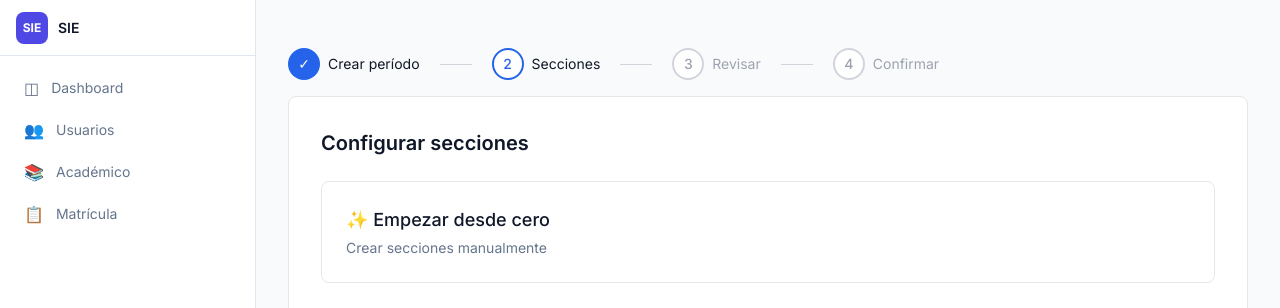
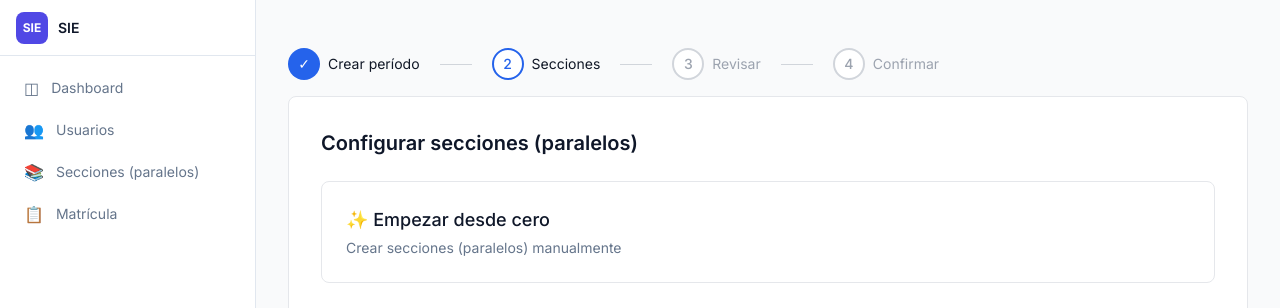
Before and after one commit to pag6606/sie-mvp, a React (Vite) app in the folder frontend/: page /admin/periodos/1/clonar in a window 1280 px wide. Shown: the top 308 px of the page. Built offline with nearby package versions, Linux system fonts and the light colour scheme; no server answers.

Commit message:
feat: clarify "sección" as "sección (paralelo)" throughout UI

```diff
--- a/frontend/src/components/AppLayout.tsx
+++ b/frontend/src/components/AppLayout.tsx
@@ -12,11 +12,11 @@ const NAV_ITEMS: Record<string, NavItem[]> = {
   admin: [
     { label: 'Dashboard', icon: '◫', href: '/admin' },
     { label: 'Usuarios', icon: '👥', href: '/admin/usuarios' },
-    { label: 'Académico', icon: '📚', href: '/admin/secciones' },
+    { label: 'Secciones (paralelos)', icon: '📚', href: '/admin/secciones' },
     { label: 'Matrícula', icon: '📋', href: '/admin/matricula' },
   ],
   docente: [
-    { label: 'Mis Secciones', icon: '📖', href: '/docente' },
+    { label: 'Mis Secciones (paralelos)', icon: '📖', href: '/docente' },
   ],
   estudiante: [
     { label: 'Mi Panel', icon: '🎓', href: '/estudiante' },
--- a/frontend/src/pages/admin/AdminDashboard.tsx
+++ b/frontend/src/pages/admin/AdminDashboard.tsx
@@ -19,7 +19,7 @@ ChartJS.register(CategoryScale, LinearScale, PointElement, LineElement, Filler,
 
 const KPI_CARDS = [
   { key: 'totalEstudiantes' as const, label: 'Estudiantes', icon: '👥', color: 'text-primary' },
-  { key: 'seccionesActivas' as const, label: 'Secciones activas', icon: '📚', color: 'text-success' },
+  { key: 'seccionesActivas' as const, label: 'Secciones activas (paralelos)', icon: '📚', color: 'text-success' },
   { key: 'porcentajeAsistencia' as const, label: '% Asistencia', icon: '📊', color: 'text-warning', suffix: '%' },
 ]
 
@@ -162,7 +162,7 @@ export default function AdminDashboard() {
             </h2>
             <p className="mt-2 text-muted-foreground">
               {periodo && periodo.estado !== 'BORRADOR'
-                ? 'Crea secciones, asigna docentes y abre la matrícula en 4 pasos'
+                ? 'Crea secciones (paralelos), asigna docentes y abre la matrícula en 4 pasos'
                 : 'Configura tu primer período académico en 4 pasos guiados'}
             </p>
             <button
--- a/frontend/src/pages/admin/ClonarSecciones.tsx
+++ b/frontend/src/pages/admin/ClonarSecciones.tsx
@@ -48,7 +48,7 @@ export default function ClonarSecciones() {
         <ProgressBar steps={STEPS} current={1} />
 
         <div className="rounded-lg border bg-card p-8">
-          <h2 className="mb-6 text-xl font-semibold text-foreground">Configurar secciones</h2>
+          <h2 className="mb-6 text-xl font-semibold text-foreground">Configurar secciones (paralelos)</h2>
 
           {periodoAnterior ? (
             <button
@@ -69,10 +69,10 @@ export default function ClonarSecciones() {
             className="w-full cursor-pointer rounded-lg border border-gray-200 p-6 text-left hover:border-gray-400"
           >
             <p className="text-lg font-medium text-foreground"><span aria-hidden="true">✨</span> Empezar desde cero</p>
-            <p className="mt-1 text-sm text-muted-foreground">Crear secciones manualmente</p>
+            <p className="mt-1 text-sm text-muted-foreground">Crear secciones (paralelos) manualmente</p>
           </button>
 
-          {mutation.isPending && <p className="mt-4 text-center text-primary">Clonando secciones...</p>}
+          {mutation.isPending && <p className="mt-4 text-center text-primary">Clonando secciones (paralelos)...</p>}
         </div>
       </div>
     </AppLayout>
--- a/frontend/src/pages/admin/ConfirmarApertura.tsx
+++ b/frontend/src/pages/admin/ConfirmarApertura.tsx
@@ -30,12 +30,12 @@ export default function ConfirmarApertura() {
         <div className="rounded-lg border bg-card p-8 text-center">
           <div className="mb-6 text-4xl" aria-hidden="true">✅</div>
           <h2 className="text-xl font-semibold text-foreground">Período listo</h2>
-          <p className="mt-2 text-muted-foreground">Todos los pasos completados. Las secciones están configuradas.</p>
+          <p className="mt-2 text-muted-foreground">Todos los pasos completados. Las secciones (paralelos) están configuradas.</p>
 
           <div className="mt-8 rounded-lg border border-amber-200 bg-amber-50 p-4 text-left">
             <p className="text-sm font-medium text-amber-800">⚠️ Al abrir el período:</p>
             <ul className="mt-2 space-y-1 text-sm text-amber-700">
-              <li>• Las secciones estarán disponibles para matrícula</li>
+              <li>• Las secciones (paralelos) estarán disponibles para matrícula</li>
               <li>• Los estudiantes podrán matricularse</li>
               <li>• Esta acción no se puede deshacer</li>
             </ul>
--- a/frontend/src/pages/admin/DashboardCierres.tsx
+++ b/frontend/src/pages/admin/DashboardCierres.tsx
@@ -74,14 +74,14 @@ export default function DashboardCierres() {
             </div>
             {cierres.length === 0 ? (
               <div className="rounded-lg border bg-card p-12 text-center">
-                <p className="text-lg text-muted-foreground">No hay secciones en este período</p>
+                <p className="text-lg text-muted-foreground">No hay secciones (paralelos) en este período</p>
               </div>
             ) : (
               <div className="rounded-lg border bg-card">
                 <table className="w-full">
                   <thead className="border-b bg-muted">
                     <tr>
-                      <th scope="col" className="px-4 py-3 text-left text-xs font-medium text-muted-foreground">Sección</th>
+                      <th scope="col" className="px-4 py-3 text-left text-xs font-medium text-muted-foreground">Sección (paralelo)</th>
                       <th scope="col" className="px-4 py-3 text-left text-xs font-medium text-muted-foreground">Curso</th>
                       <th scope="col" className="px-4 py-3 text-center text-xs font-medium text-muted-foreground">Estado</th>
                     </tr>
--- a/frontend/src/pages/admin/RevisarSecciones.tsx
+++ b/frontend/src/pages/admin/RevisarSecciones.tsx
@@ -155,18 +155,18 @@ export default function RevisarSecciones() {
         <ProgressBar steps={STEPS} current={2} />
 
         <div className="mb-4 flex items-center justify-between">
-          <h2 className="text-lg font-semibold text-foreground">Secciones del período</h2>
+          <h2 className="text-lg font-semibold text-foreground">Secciones (paralelos) del período</h2>
           <button
             onClick={() => setShowForm(!showForm)}
             className="rounded-md bg-primary px-4 py-2 text-sm text-primary-foreground hover:bg-primary/90"
           >
-            + Nueva sección
++ Nueva sección (paralelo)
           </button>
         </div>
 
         {showForm && (
           <div className="mb-6 rounded-lg border border-blue-200 bg-blue-50 p-6">
-            <h3 className="mb-4 font-medium text-foreground">Nueva sección</h3>
+            <h3 className="mb-4 font-medium text-foreground">Nueva sección (paralelo)</h3>
             {formError && <InlineError message={formError} />}
             <form onSubmit={handleCrearSeccion} className="space-y-4">
               <div className="grid grid-cols-3 gap-4">
@@ -185,7 +185,7 @@ export default function RevisarSecciones() {
                   </div>
                 </div>
                 <div>
-                  <label htmlFor="formCodigoSeccion" className="block text-xs font-medium text-muted-foreground">Código sección</label>
+                  <label htmlFor="formCodigoSeccion" className="block text-xs font-medium text-muted-foreground">Código sección (paralelo)</label>
                   <input id="formCodigoSeccion" value={formCodigo} onChange={e => setFormCodigo(e.target.value)} required
                     className="mt-1 block w-full rounded-md border border-input px-3 py-2 text-sm" placeholder="MAT-101-A" />
                 </div>
@@ -250,7 +250,7 @@ export default function RevisarSecciones() {
               <div className="flex gap-4">
                 <button type="submit" disabled={formSaving}
                   className="rounded-md bg-emerald-600 px-4 py-2 text-sm text-white hover:bg-emerald-700 disabled:opacity-50">
-                  {formSaving ? 'Guardando...' : 'Crear sección'}
+                  {formSaving ? 'Guardando...' : 'Crear sección (paralelo)'}
                 </button>
                 <button type="button" onClick={() => setShowForm(false)}
                   className="rounded-md border border-input px-4 py-2 text-sm text-foreground hover:bg-muted">
@@ -267,7 +267,7 @@ export default function RevisarSecciones() {
               <table className="w-full">
                 <thead className="border-b bg-muted">
                   <tr>
-                    <th scope="col" className="px-4 py-3 text-left text-xs font-medium text-muted-foreground">Sección</th>
+                    <th scope="col" className="px-4 py-3 text-left text-xs font-medium text-muted-foreground">Sección (paralelo)</th>
                     <th scope="col" className="px-4 py-3 text-left text-xs font-medium text-muted-foreground">Capacidad</th>
                     <th scope="col" className="px-4 py-3 text-left text-xs font-medium text-muted-foreground">Docente</th>
                     <th scope="col" className="px-4 py-3 text-left text-xs font-medium text-muted-foreground">Horario</th>
@@ -285,8 +285,8 @@ export default function RevisarSecciones() {
         ) : (
           <div className="rounded-lg border bg-card p-12 text-center">
             <p className="text-5xl" aria-hidden="true">📋</p>
-            <p className="mt-4 text-lg font-medium text-foreground">No hay secciones todavía</p>
-            <p className="mt-1 text-sm text-muted-foreground">Usa el botón "+ Nueva sección" para crear la primera</p>
+            <p className="mt-4 text-lg font-medium text-foreground">No hay secciones (paralelos) todavía</p>
+            <p className="mt-1 text-sm text-muted-foreground">Usa el botón "+ Nueva sección (paralelo)" para crear la primera</p>
           </div>
         )}
 
--- a/frontend/src/pages/admin/SeccionesPage.tsx
+++ b/frontend/src/pages/admin/SeccionesPage.tsx
@@ -45,7 +45,7 @@ export default function SeccionesPage() {
     <AppLayout role="admin">
       <div className="p-6 md:p-8">
         <div className="mb-8 flex items-center justify-between">
-          <h2 className="text-2xl font-semibold text-foreground">Secciones</h2>
+          <h2 className="text-2xl font-semibold text-foreground">Secciones (paralelos)</h2>
           <button onClick={() => navigate('/admin')} className="text-sm text-muted-foreground hover:underline">← Dashboard</button>
         </div>
 
@@ -58,7 +58,7 @@ export default function SeccionesPage() {
           <LoadingSkeleton rows={4} />
         ) : secciones.length === 0 ? (
           <div className="rounded-lg border bg-card p-12 text-center">
-            <p className="text-lg text-muted-foreground">No hay secciones en este período</p>
+            <p className="text-lg text-muted-foreground">No hay secciones (paralelos) en este período</p>
           </div>
         ) : (
           <div className="rounded-lg border bg-card">
--- a/frontend/src/pages/docente/CierrePage.tsx
+++ b/frontend/src/pages/docente/CierrePage.tsx
@@ -20,7 +20,7 @@ export default function CierrePage() {
     <AppLayout role="docente">
       <div className="p-6 md:p-8">
         <div className="w-full max-w-md rounded-xl bg-card p-8 shadow-lg text-center">
-          <h2 className="text-xl font-semibold text-foreground mb-4">Cerrar sección</h2>
+          <h2 className="text-xl font-semibold text-foreground mb-4">Cerrar sección (paralelo)</h2>
 
           {cerrarMutation.isError && (
             <div className="mb-4">
@@ -29,7 +29,7 @@ export default function CierrePage() {
           )}
 
           <div className="rounded-lg border border-warning bg-warning/10 p-4 text-left mb-6">
-            <p className="text-sm font-medium text-warning">Al cerrar esta sección:</p>
+            <p className="text-sm font-medium text-warning">Al cerrar esta sección (paralelo):</p>
             <ul className="mt-2 space-y-1 text-sm text-warning">
               <li>• Las notas serán definitivas</li>
               <li>• No podrán modificarse</li>
@@ -40,7 +40,7 @@ export default function CierrePage() {
           <div className="flex gap-4">
             <button onClick={() => navigate(-1)} className="flex-1 rounded-md border border-input bg-card px-4 py-3 text-foreground hover:bg-accent">Volver</button>
             <button onClick={handleCerrar} disabled={cerrarMutation.isPending} className="flex-1 rounded-md bg-red-600 px-4 py-3 text-sm text-white hover:bg-red-700 disabled:opacity-50">
-              {cerrarMutation.isPending ? 'Cerrando...' : 'Cerrar sección'}
+              {cerrarMutation.isPending ? 'Cerrando...' : 'Cerrar sección (paralelo)'}
             </button>
           </div>
         </div>
--- a/frontend/src/pages/docente/DocenteDashboard.tsx
+++ b/frontend/src/pages/docente/DocenteDashboard.tsx
@@ -54,11 +54,11 @@ export default function DocenteDashboard() {
   return (
     <AppLayout role="docente">
       <div className="p-6 md:p-8">
-        <h2 className="text-2xl font-semibold text-foreground mb-6">Mis Secciones</h2>
+        <h2 className="text-2xl font-semibold text-foreground mb-6">Mis Secciones (paralelos)</h2>
 
         {secciones.length === 0 ? (
           <div className="rounded-lg border bg-card p-12 text-center">
-            <p className="text-lg text-muted-foreground">Aún no tienes secciones asignadas</p>
+            <p className="text-lg text-muted-foreground">Aún no tienes secciones (paralelos) asignadas</p>
             <p className="text-sm text-muted-foreground mt-1">Tu administrador te asignará cuando configure el período</p>
           </div>
         ) : (
--- a/frontend/src/pages/docente/NotasPage.tsx
+++ b/frontend/src/pages/docente/NotasPage.tsx
@@ -77,7 +77,7 @@ export default function NotasPage() {
             </button>
             <button onClick={handleCerrar}
               className="rounded-md border border-red-600 px-4 py-2 text-sm text-red-600 hover:bg-red-50">
-              Cerrar sección
+              Cerrar sección (paralelo)
             </button>
           </div>
         </div>
--- a/frontend/src/pages/estudiante/EstudianteDashboard.tsx
+++ b/frontend/src/pages/estudiante/EstudianteDashboard.tsx
@@ -50,7 +50,7 @@ export default function EstudianteDashboard() {
             <h2 className="text-lg font-semibold text-foreground mb-4">Mi Horario</h2>
             {matriculas.length === 0 ? (
               <div className="rounded-lg border bg-card p-12 text-center">
-                <p className="text-muted-foreground">No tienes secciones matriculadas</p>
+                <p className="text-muted-foreground">No tienes paralelos matriculados</p>
               </div>
             ) : (
               <div className="space-y-2">
@@ -80,14 +80,14 @@ export default function EstudianteDashboard() {
             {notasData.length === 0 ? (
               <div className="rounded-lg border bg-card p-12 text-center">
                 <p className="text-lg text-muted-foreground">Aun no hay notas publicadas</p>
-                <p className="text-sm text-muted-foreground mt-1">Tus calificaciones apareceran cuando el docente cierre la seccion</p>
+                <p className="text-sm text-muted-foreground mt-1">Tus calificaciones apareceran cuando el docente cierre el paralelo</p>
               </div>
             ) : (
               <div className="space-y-3">
                 {notasData.map((n: NotaResp, i: number) => (
                   <div key={i} className="rounded-lg border bg-card p-4">
                     <div className="flex items-center justify-between">
-                      <h3 className="font-medium text-foreground">Seccion</h3>
+                      <h3 className="font-medium text-foreground">Paralelo</h3>
                       <span className={`text-2xl font-bold ${n.notaFinal >= 14 ? 'text-emerald-600' : n.notaFinal >= 10 ? 'text-amber-600' : 'text-destructive'}`}>
                         {n.notaFinal}
                       </span>
```
Also changed, not shown: 2 other files (tests, documents, lock files or other folders).
